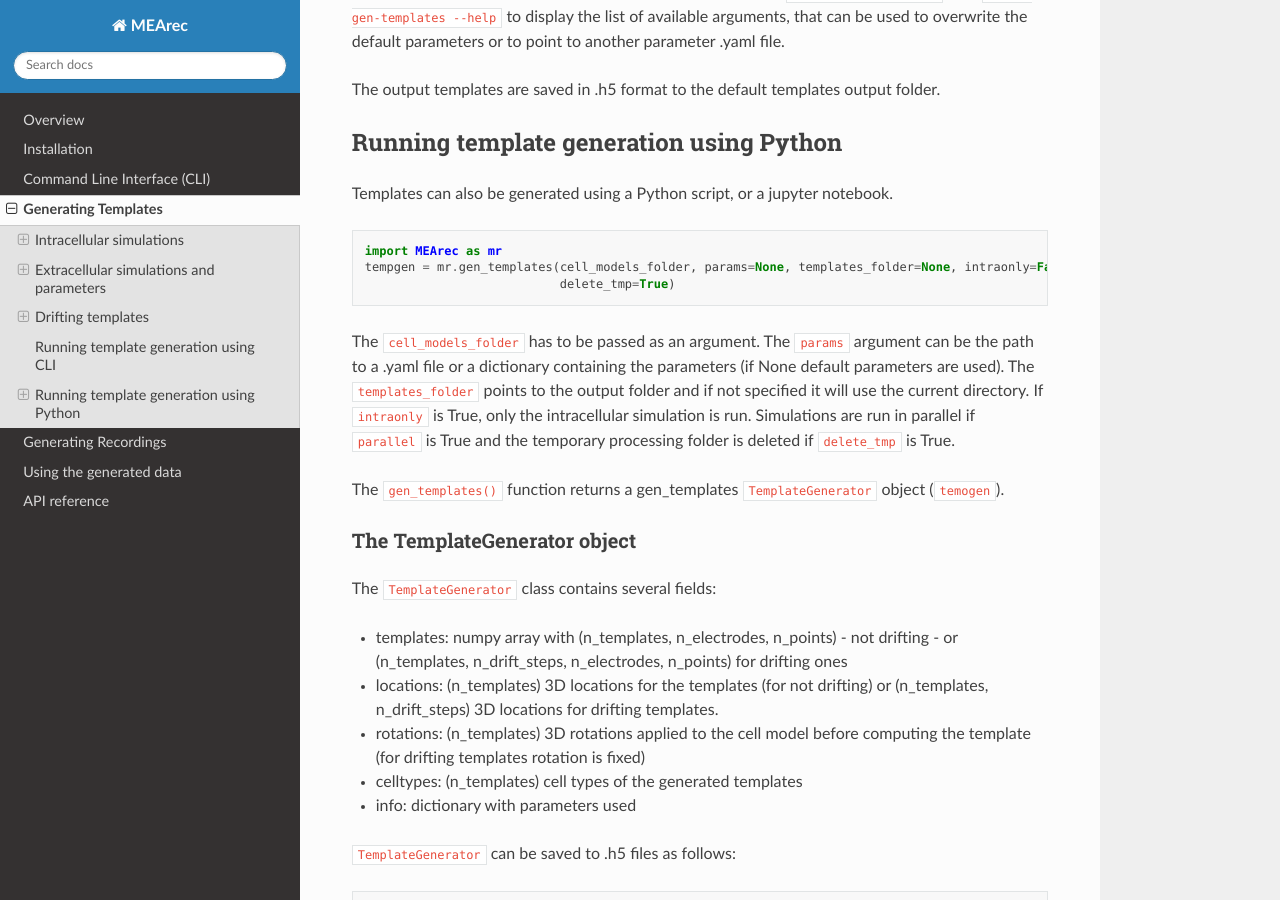
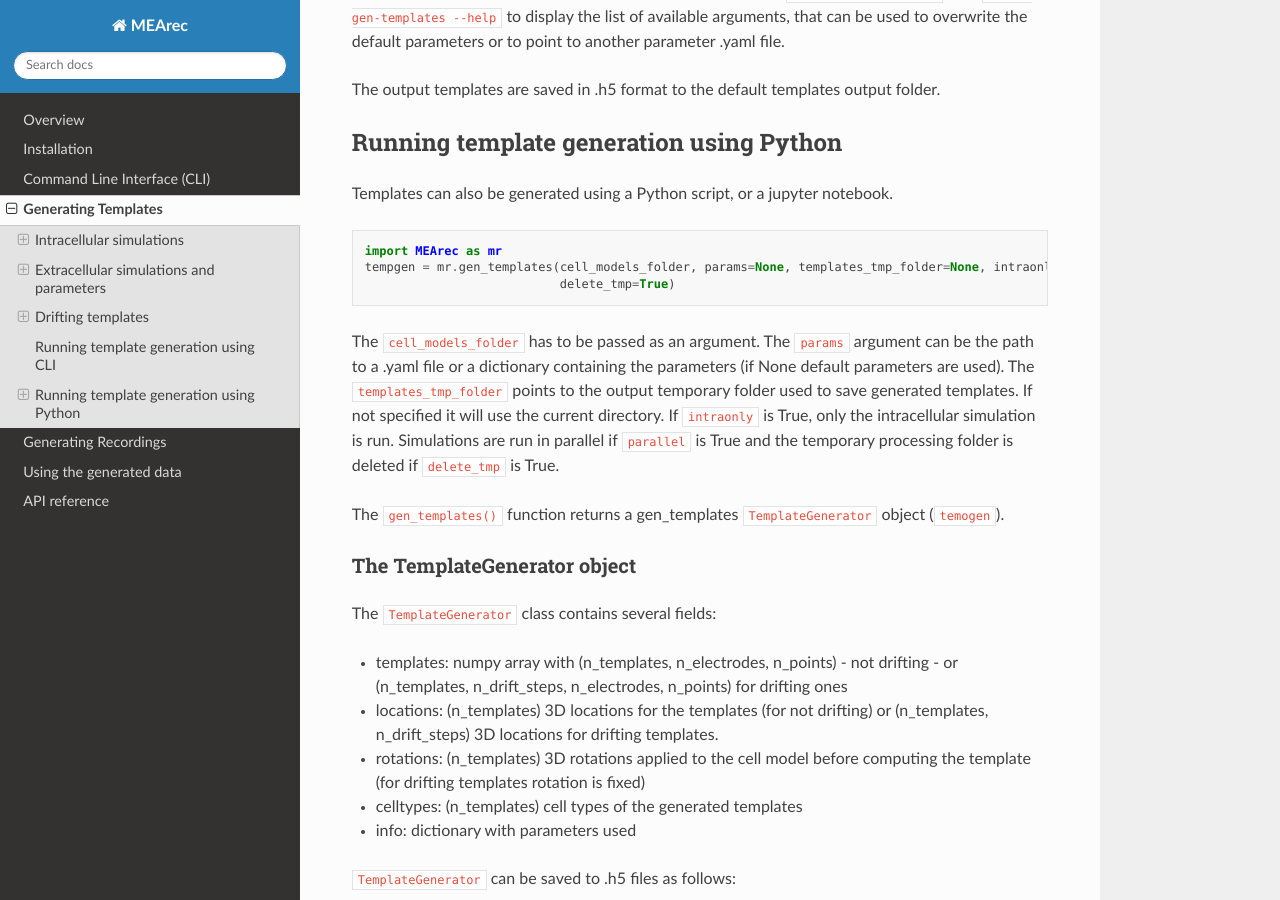
Before and after one commit to SpikeInterface/MEArec, a Sphinx documentation site: the page built from docs/generate_templates.rst, in a window 1280 px wide and 900 px high, scrolled down 2797 px. Built offline with Sphinx 7.4.7 and the Read the Docs theme 2.0.0, drawn with Linux system fonts in a browser that asks for light colours.

Commit message:
Fixed docs parameter

```diff
--- a/docs/generate_templates.rst
+++ b/docs/generate_templates.rst
@@ -145,12 +145,13 @@ Templates can also be generated using a Python script, or a jupyter notebook.
 .. code-block:: python
 
     import MEArec as mr
-    tempgen = mr.gen_templates(cell_models_folder, params=None, templates_folder=None, intraonly=False, parallel=True,
+    tempgen = mr.gen_templates(cell_models_folder, params=None, templates_tmp_folder=None, intraonly=False, parallel=True,
                                delete_tmp=True)
 
 The :code:`cell_models_folder` has to be passed as an argument. The :code:`params` argument can be the path to a .yaml
-file or a dictionary containing the parameters (if None default parameters are used). The :code:`templates_folder`
-points to the output folder and if not specified it will use the current directory. If :code:`intraonly` is True, only
+file or a dictionary containing the parameters (if None default parameters are used). The :code:`templates_tmp_folder`
+points to the output temporary folder used to save generated templates. If not specified it will use the current directory.
+If :code:`intraonly` is True, only
 the intracellular simulation is run. Simulations are run in parallel if :code:`parallel` is True and the temporary
 processing folder is deleted if :code:`delete_tmp` is True.
 
```
